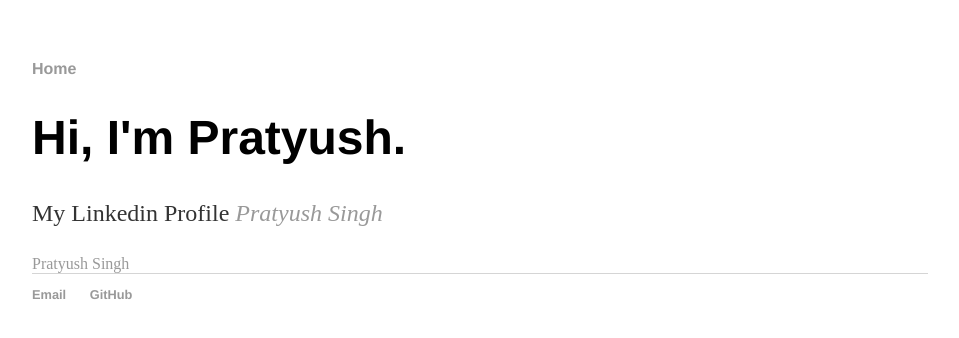
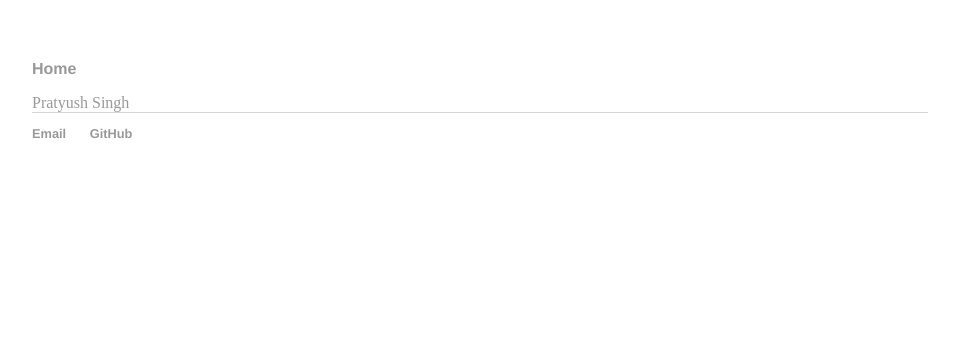
Before and after one commit to Pratzz96/pratyush.github.io, a plain HTML site: page index.html in a window 1280 px wide. Shown: the whole page, without its empty margins (160-1119 px from the left). Drawn offline with Linux system fonts and the light colour scheme.

Commit message:
Update index.html

```diff
--- a/index.html
+++ b/index.html
@@ -16,10 +16,10 @@
     		</ul>
 		</nav>
 		<div class="container">
-    		<div class="blurb">
+    		<!--<div class="blurb">
         		<h1>Hi, I'm Pratyush.</h1>
 				<p>My Linkedin Profile <em><a href="https://www.linkedin.com/in/pratzz/">Pratyush Singh</a></em></p>
-            </div><!-- /.blurb -->
+            </div>--><!-- /.blurb -->
             <div class="LI-profile-badge"  data-version="v1" data-size="medium" data-locale="en_US" data-type="horizontal" data-theme="light" data-vanity="pratzz">
                 <a class="LI-simple-link" href='https://in.linkedin.com/in/pratzz?trk=profile-badge'>
                     Pratyush Singh
```
